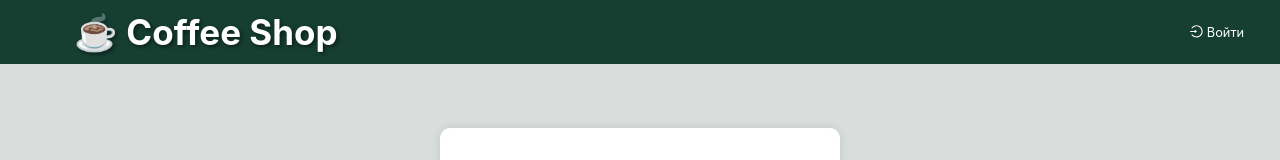
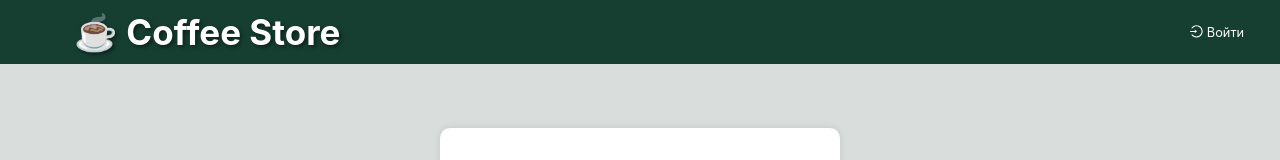
Before and after one commit to nick6850/coffee_store, a React (Vite) app: page /signup in a window 1280 px wide. Shown: the top 160 px of the page. Built offline with nearby package versions, Linux system fonts and the light colour scheme.

Commit message:
Changed the logo text

```diff
--- a/src/components/Layout/Layout.jsx
+++ b/src/components/Layout/Layout.jsx
@@ -67,7 +67,7 @@
     <Layout className={styles.layout}>
       <Header className={styles.header}>
         <Link to="/" className={styles.logo}>
-          ☕ <span className={styles.title}>Coffee Shop</span>
+          ☕ <span className={styles.title}>Coffee Store</span>
         </Link>
         <div className={styles.navLinks}>
           {isMobile ? (
```
